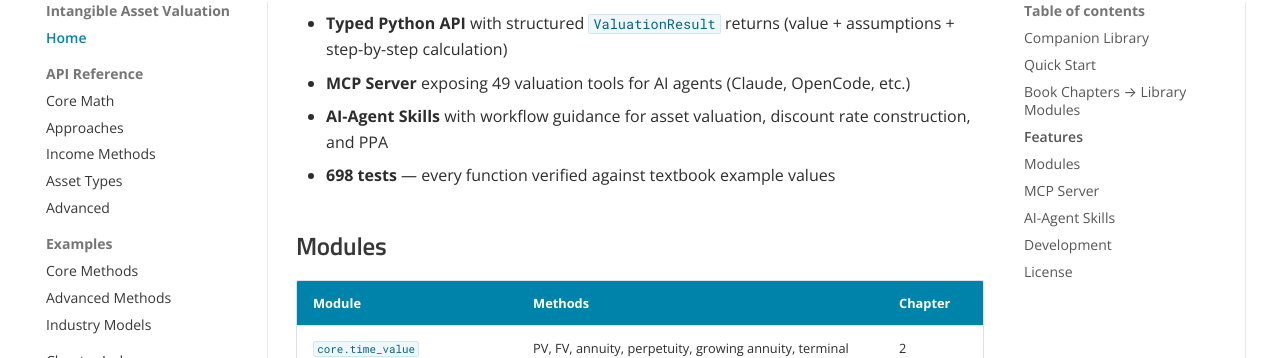
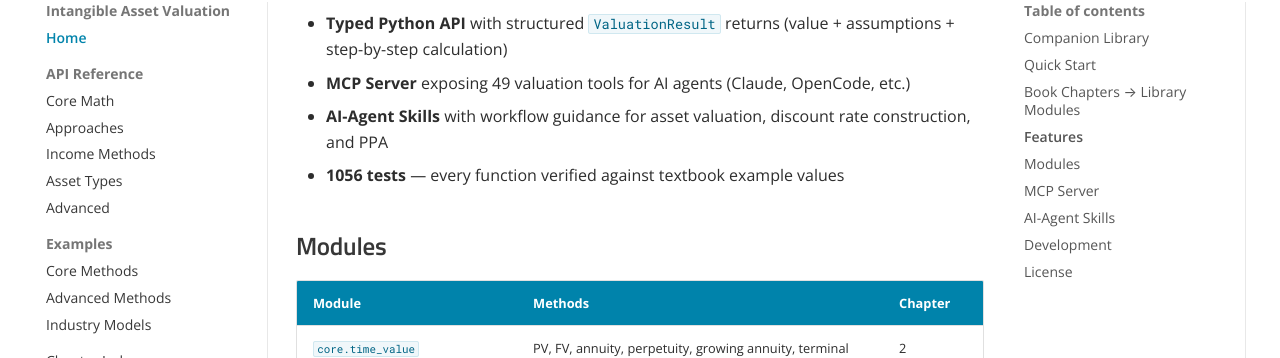
Before and after one commit to simonplmak-cloud/intangible-valuation, an MkDocs documentation site: the page built from docs/index.md, in a window 1280 px wide and 900 px high, scrolled down 2646 px. Shown: the part 96-454 px from the top of the window. Built offline with MkDocs 1.6.1 and Material for MkDocs 9.7.7, drawn with Linux system fonts in a browser that asks for light colours; plug-ins that fetch from the network failed and are left out; comment, search, counter and statistics services are not loaded.

Commit message:
docs: update remaining 698→1056 test count references

```diff
--- a/docs/index.md
+++ b/docs/index.md
@@ -104,7 +104,7 @@ print(f"Patent value: ${value.value:,.2f}")
 - **Typed Python API** with structured `ValuationResult` returns (value + assumptions + step-by-step calculation)
 - **MCP Server** exposing 49 valuation tools for AI agents (Claude, OpenCode, etc.)
 - **AI-Agent Skills** with workflow guidance for asset valuation, discount rate construction, and PPA
-- **698 tests** — every function verified against textbook example values
+- **1056 tests** — every function verified against textbook example values
 
 ## Modules
 
```
Also changed, not shown: README.md (+1 -1 lines).
